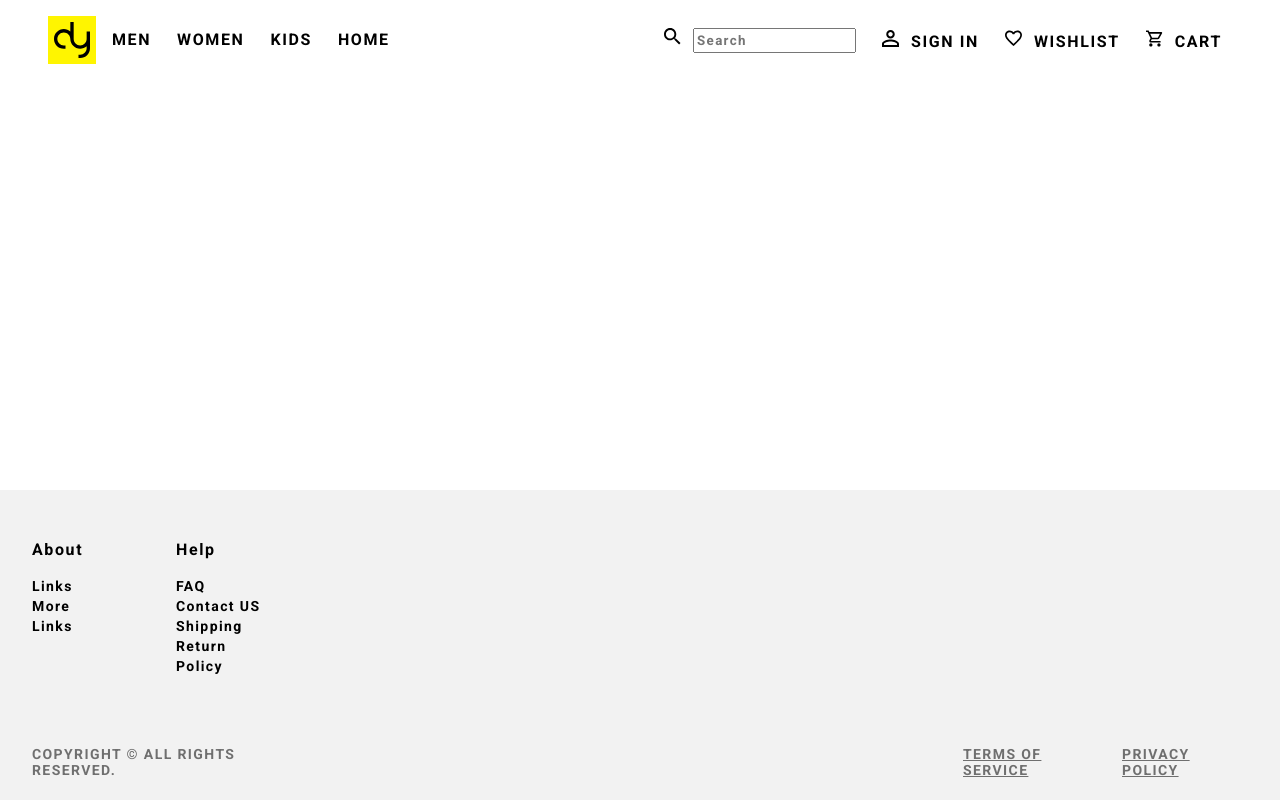
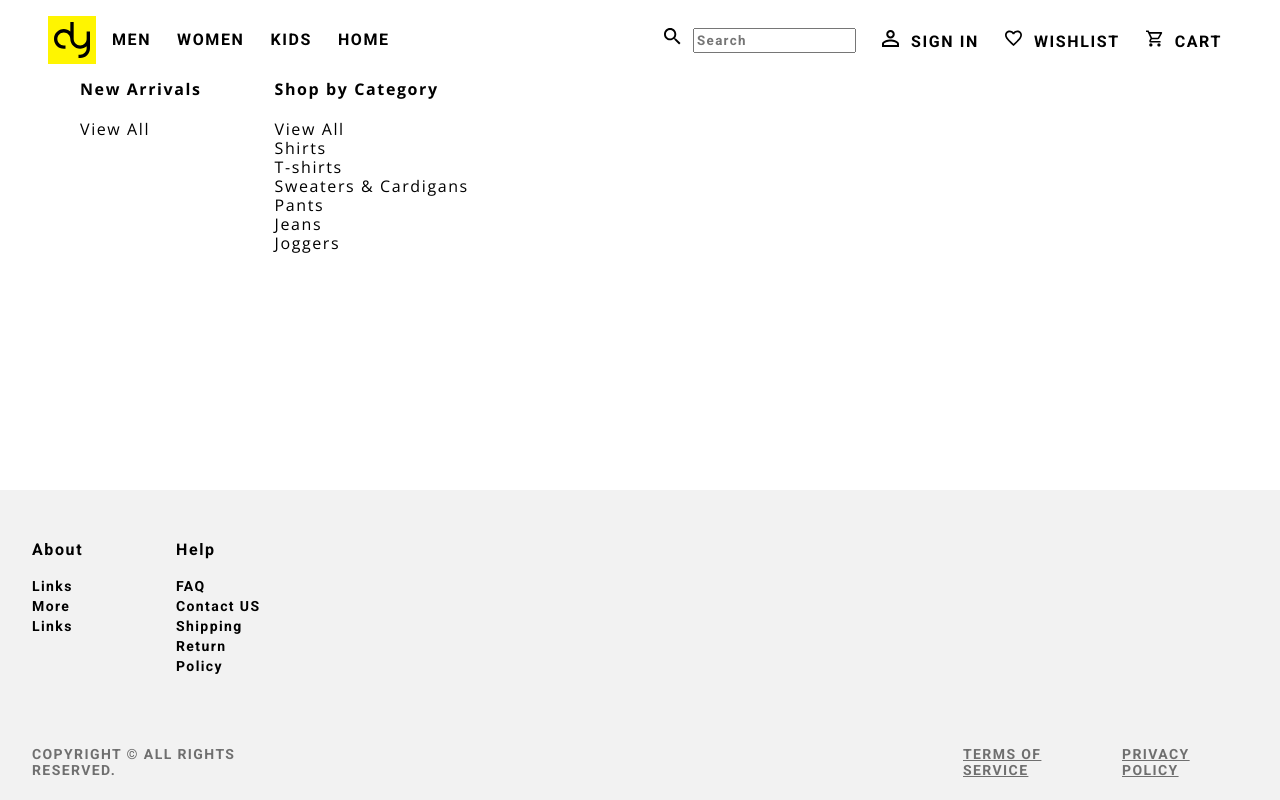
Before and after one commit to AaronE314/CP476-Final-Project, a Next.js app: page / in a window 1280 px wide. Both pictures are taken after a click on the link "MEN". Built offline with nearby package versions, Linux system fonts and the light colour scheme.

Commit message:
added overlay and hover functonality

```diff
--- /dev/null
+++ b/components/Overlay.jsx
@@ -0,0 +1,57 @@
+
+import React from 'react';
+
+import styles from "../css/Overlay.module.css";
+
+export class Overlay extends React.Component {
+
+    constructor(props) {
+        super(props);
+
+        this.state = {
+
+            arivals: [
+                "View All"
+            ],
+
+            category: [
+                "View All",
+                "Shirts",
+                "T-shirts",
+                "Sweaters & Cardigans",
+                "Pants",
+                "Jeans",
+                "Joggers"
+            ]
+
+        }
+
+    }
+
+    render() {
+
+        return <div className={styles.overlay}>
+
+            <div>
+                <h4 className={styles.title}>New Arrivals</h4>
+                <ul className={styles.list}>
+                    {this.state.arivals.map((item, i) => {
+                        return <li key={i}>{item}</li>
+                    })}
+                </ul>
+            </div>
+
+            <div>
+                <h4 className={styles.title}>Shop by Category</h4>
+                <ul className={styles.list}>
+                    {this.state.category.map((item, i) => {
+                        return <li key={i}>{item}</li>
+                    })}
+                </ul>
+            </div>
+
+        </div>;
+
+    }
+
+}
--- a/components/TopNav.jsx
+++ b/components/TopNav.jsx
@@ -3,6 +3,7 @@ import React from 'react';
 import styles from "../css/TopNav.module.css";
 
 import Dialog from './Dialog';
+import { Overlay } from './Overlay';
 
 export class TopNav extends React.Component {
 
@@ -10,11 +11,22 @@ export class TopNav extends React.Component {
         super(props);
 
         this.state = {
-            signupShown: false
+            signupShown: false,
+            hover: false
         };
 
         this.showSignUp = this.showSignUp.bind(this);
         this.hideSignUp = this.hideSignUp.bind(this);
+        this.mouseOut = this.mouseOut.bind(this);
+        this.mouseOver = this.mouseOver.bind(this);
+    }
+
+    mouseOver() {
+        this.setState({...this.state, hover: true});
+    }
+
+    mouseOut() {
+        this.setState({...this.state, hover: false});
     }
 
     showSignUp() {
@@ -27,17 +39,19 @@ export class TopNav extends React.Component {
 
     render() {
 
-    return <div className={styles.topNav}>
+    return <div className={styles.topNavContainer} onMouseLeave={this.mouseOut}>
+        <div className={styles.topNav}>
 
                 <div className={styles.logo}>
                     <img id="logo" src="/images/tempLogo.svg"></img>
                 </div>
 
                 <nav className={styles.catagories}>
-                <a className={styles.clickableText}>MEN</a>
-                <a className={styles.clickableText}>WOMEN</a>
-                <a className={styles.clickableText}>KIDS</a>
-                <a className={styles.clickableText}>HOME</a>
+                    <a className={styles.clickableText}
+                    onMouseEnter={this.mouseOver}><span>MEN</span></a>
+                    <a className={styles.clickableText}><span>WOMEN</span></a>
+                    <a className={styles.clickableText}><span>KIDS</span></a>
+                    <a className={styles.clickableText}><span>HOME</span></a>
                 </nav>
 
                 <div className={styles.right}>
@@ -48,20 +62,23 @@ export class TopNav extends React.Component {
 
                     <a onClick={this.showSignUp} className={styles.clickableText}>
                         <img src="/images/user.svg" width="16px" height="16px" id="userImage"></img>
-                    SIGN IN
+                        <span>SIGN IN</span>
                     </a>
 
                     <a className={styles.clickableText}>
                         <img src="/images/heart.svg" id="heart"></img>
-                    WISHLIST
+                        <span>WISHLIST</span>
                     </a>
 
                     <a className={styles.clickableText}>
                         <img src="/images/cart.svg" id="cart"></img>
-                    CART
+                        <span>CART</span>
                     </a>
                 </div>
+
                 {(this.state.signupShown) ? <Dialog close={this.hideSignUp}></Dialog> : null}
+            </div>
+            {(this.state.hover) ? <Overlay></Overlay>: null}
         </div>;
 
     }
--- a/css/Dialog.module.css
+++ b/css/Dialog.module.css
@@ -222,5 +222,6 @@
 }
 
 .clickableText:hover {
-    color: #414141;
+    /* color: #414141; */
+    background: #FFF500;
 }
--- /dev/null
+++ b/css/Overlay.module.css
@@ -0,0 +1,27 @@
+
+.overlay {
+
+    display: inline-flex;
+    /* position: absolute; */
+    top: 80px;
+    left: 0px;
+    padding-left: 80px;
+    width: calc(100%-80px);
+}
+
+.title {
+    font-family: "Open Sans";
+    margin-top:0;
+    margin-right: 73px;
+    font-weight: bold;
+}
+
+.list {
+    list-style: none;
+    padding: 0;
+}
+
+.list li {
+    font-family: "Open Sans";
+    font-weight: normal;
+}
--- a/css/TopNav.module.css
+++ b/css/TopNav.module.css
@@ -1,11 +1,15 @@
+
+.topNavContainer {
+    position: absolute;
+    width: 100%;
+    left: 0;
+    top: 0;
+}
 
 .topNav {
 
-    position: absolute;
+    height: 80px !important;
     width: 100%;
-    height: 80px !important;
-    left: 0;
-    top: 0;
     display: inline-flex;
 
     background: #FFFFFF;
@@ -101,6 +105,7 @@
     user-select: none;
 }
 
-.clickableText:hover {
-    color: #414141;
+.clickableText span:hover {
+    /* color: #414141; */
+    background: #FFF500;
 }
```
Also changed, not shown: components/MenOverlay.jsx (deleted). Lines whose indentation alone changed are shown as unchanged.
